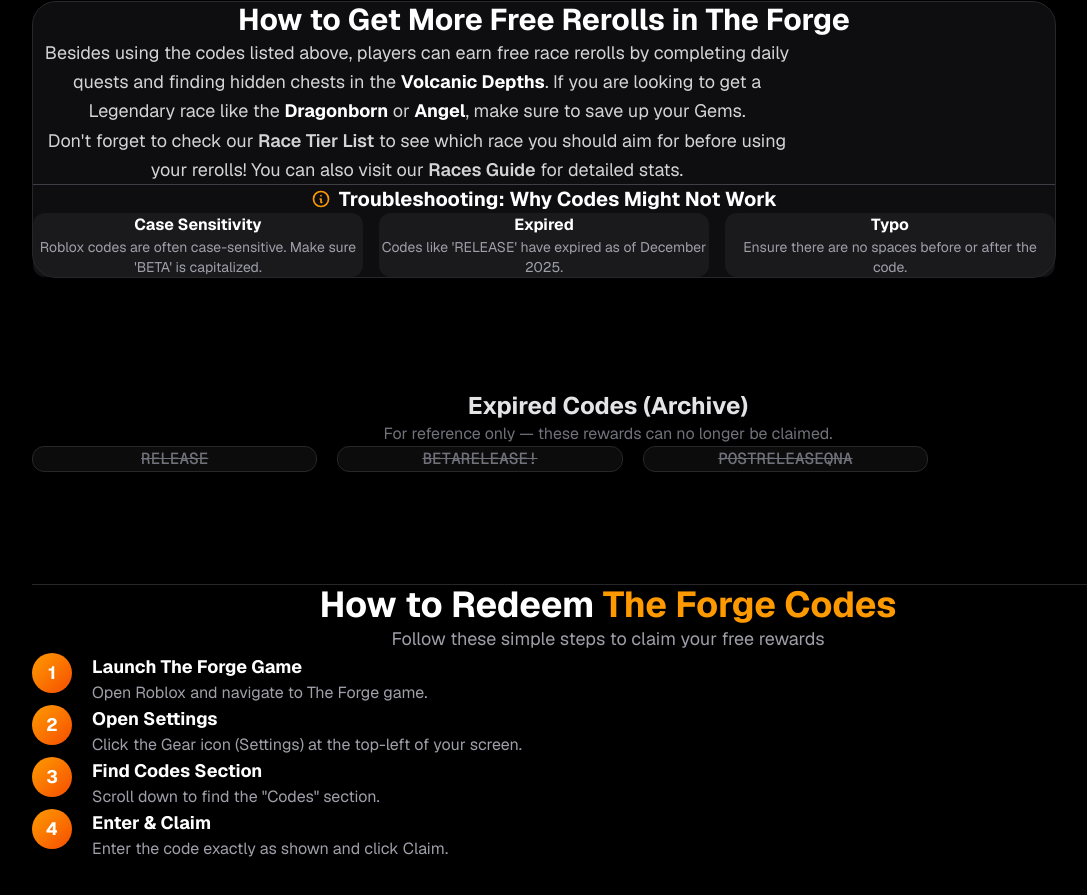
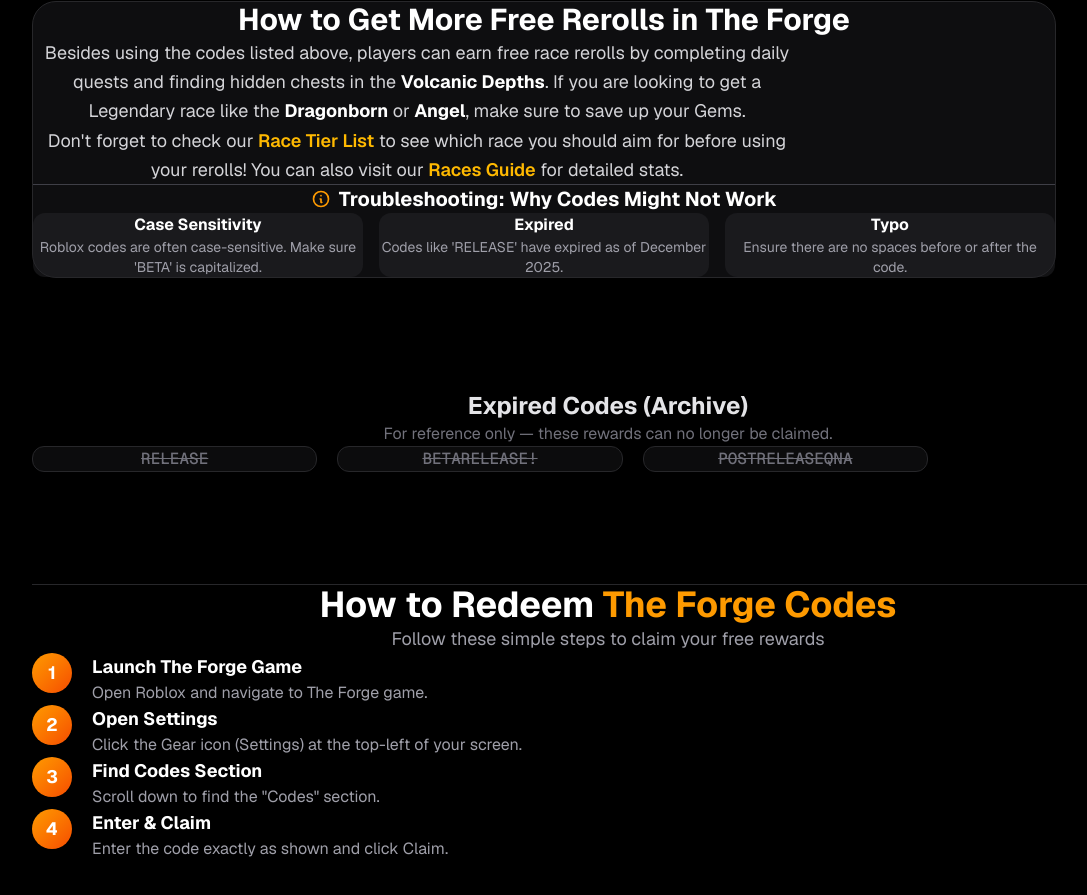
Before and after one commit to majunerp/theforgecodes, a Next.js app: page / in a window 1280 px wide. Shown: the part 1340-2235 px from the top of the page, without its empty margins (32-1119 px from the left). Built offline with nearby package versions, Linux system fonts and the light colour scheme.

Commit message:
chore: remove races links from homepage

```diff
--- a/app/page.tsx
+++ b/app/page.tsx
@@ -1,4 +1,3 @@
-import Link from "next/link";
 import type { Metadata } from "next";
 
 export const metadata: Metadata = {
@@ -151,11 +150,7 @@
                   Besides using the codes listed above, players can earn free race rerolls by completing daily quests and finding hidden chests in the <strong className="text-white">Volcanic Depths</strong>. If you are looking to get a Legendary race like the <strong className="text-white">Dragonborn</strong> or <strong className="text-white">Angel</strong>, make sure to save up your Gems.
                 </p>
                 <p>
-                  Don't forget to check our{" "}
-                  <Link href="/races" className="font-semibold text-amber-400 hover:underline">Race Tier List</Link>{" "}
-                  to see which race you should aim for before using your rerolls! You can also visit our{" "}
-                  <Link href="/races" className="font-semibold text-amber-400 hover:underline">Races Guide</Link>{" "}
-                  for detailed stats.
+                  Don't forget to check our <span className="font-semibold text-amber-400">Race Tier List</span> to see which race you should aim for before using your rerolls! You can also visit our <span className="font-semibold text-amber-400">Races Guide</span> for detailed stats.
                 </p>
               </div>
             </div>
```
